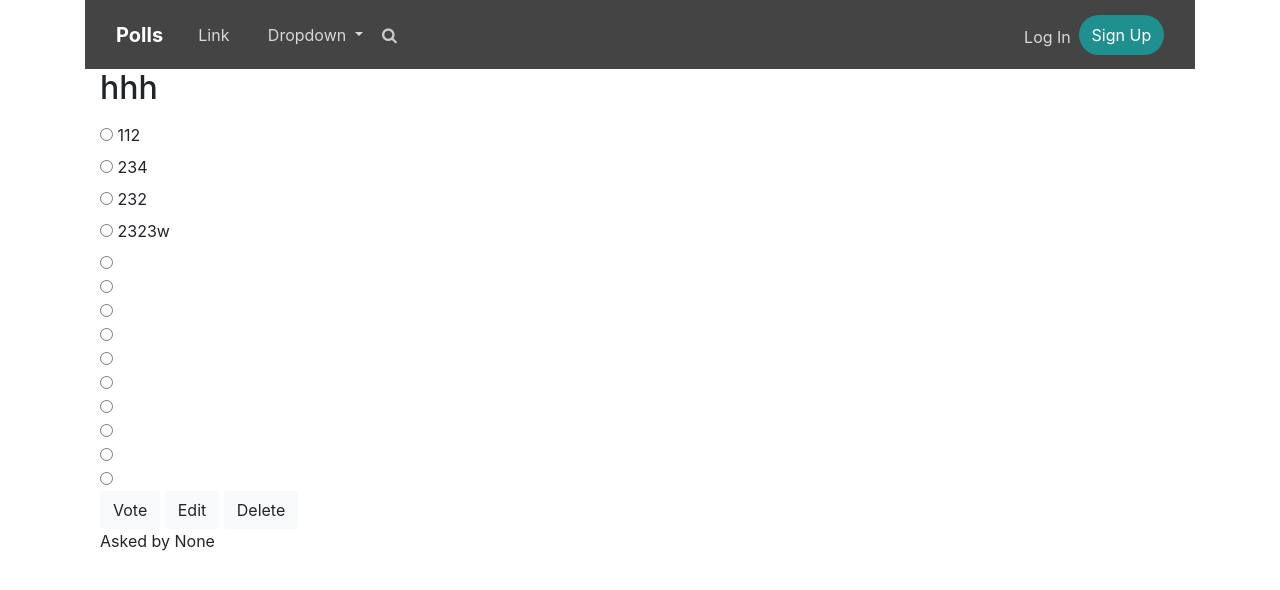
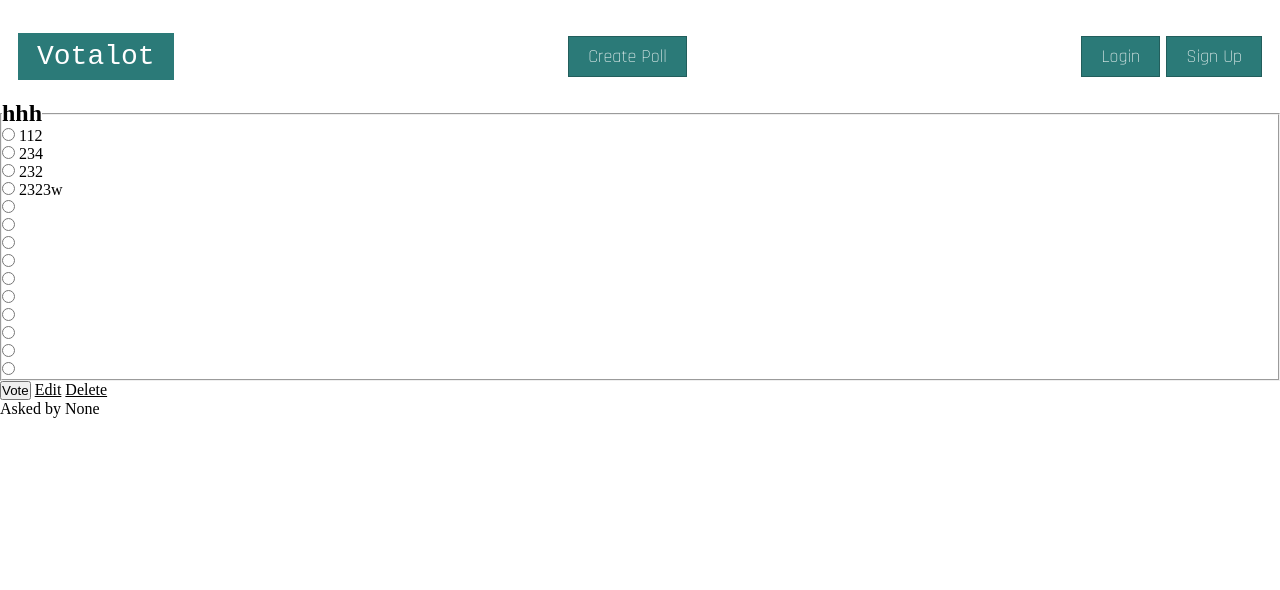
Before and after one commit to lenakotishova/Votalot, a Django app: page /polls/60/ in a window 1280 px wide. Shown: the top 590 px of the page. Run offline with Django 4.2, Linux system fonts and the light colour scheme; data comes from the database, SQL or seed files in the repository; both versions use the stored data as it was after the commit; some libraries are stand-ins or nearby versions.

Commit message:
Add Header

```diff
--- a/polls/static/polls/style.css
+++ b/polls/static/polls/style.css
@@ -1,161 +1,96 @@
-
- .header-dark {
-  background:#444;
-  background-size:cover;
+* {
+    margin: 0;
+    padding: 0;
+    align-items: center;
+    color: black;
 }
 
-
-.header-dark .navbar {
-  background:transparent;
-  padding-top:0;
-  padding-bottom:0;
-  color:#fff;
-  border-radius:0;
-  box-shadow:none;
-  border:none;
+header {
+    height: 80px;
+    /*width: auto;*/
+    padding: 10px;
+    font-size: 18px;
 }
 
-@media (min-width:768px) {
-  .header-dark .navbar {
-    padding-top:.75rem;
-    padding-bottom:.75rem;
-  }
+.nav-bar {
+    color: white;
 }
 
-.header-dark .navbar .navbar-brand {
-  font-weight:bold;
-  color:inherit;
+ul .nav-list-item a:link {
+    outline: none;
+    text-decoration: none;
+    padding: 8px 19px;
+    border: 1px solid #225e5c;
+    background-color: #2B7A78;
+    color: white;
+    margin: 0 3px;
+    font-family: 'Rajdhani', serif;
 }
 
-.header-dark .navbar .navbar-brand:hover {
-  color:#f0f0f0;
+ul .logo a {
+    outline: none;
+    text-decoration: none;
+    color: #2B7A78;
+    border: none !important;
+    padding: 8px 16px;
+    background-color: white;
+    font-family: Papyrus, Courier New, Arial !important;
+    font-size: 28px;
 }
 
-.header-dark .navbar .navbar-collapse span {
-  margin-top:5px;
+/*header a:visited {*/
+
+/*}*/
+
+/*header a:focus {*/
+
+/*}*/
+
+/*header a:hover {*/
+
+/*}*/
+
+/*header a:active {*/
+
+/*}*/
+
+span .bounded-buttons a {
+    color: white;
+}
+.nav-list-group {
+    list-style: none;
+    display: flex;
+    flex-direction: row;
+    justify-content: space-between;
 }
 
-.header-dark .navbar .navbar-collapse span .login {
-  color:#d9d9d9;
-  margin-right:.5rem;
-  text-decoration:none;
+.nav-list-item {
+    list-style: none;
+    display: flex;
+    margin: 5px;
 }
 
-.header-dark .navbar .navbar-collapse span .login:hover {
-  color:#fff;
+.dropdown {
+    position: relative;
+    display: inline-block;
+}
+.dropdown-content {
+    display: none;
+    position: absolute;
+    background-color: #f9f9f9;
+    min-width: 160px;
+    box-shadow: 0px 8px 16px 0px rgba(0,0,0,0.2);
+    padding: 12px 16px;
+    z-index: 1;
 }
 
-.header-dark .navbar .navbar-toggler {
-  border-color:#747474;
+.dropdown:hover .dropdown-content {
+    display: block;
 }
 
-.header-dark .navbar .navbar-toggler:hover, .header-dark .navbar-toggler:focus {
-  background:none;
+.dropdown-content .dropdown-link {
+    outline: none;
+    text-decoration: none;
+    padding: 0;
+    border: 0;
 }
-
-.header-dark .navbar .navbar-toggler {
-  color:#eee;
-}
-
-.header-dark .navbar .navbar-collapse, .header-dark .navbar .form-inline {
-  border-color:#636363;
-}
-
-@media (min-width: 992px) {
-  .header-dark .navbar.navbar .navbar-nav .nav-link {
-    padding-left:1.2rem;
-    padding-right:1.2rem;
-  }
-}
-
-.header-dark .navbar.navbar-dark .navbar-nav .nav-link {
-  color:#d9d9d9;
-}
-
-.header-dark .navbar.navbar-dark .navbar-nav .nav-link:focus, .header-dark .navbar.navbar-dark .navbar-nav .nav-link:hover {
-  color:#fcfeff !important;
-  background-color:transparent;
-}
-
-.header-dark .navbar .navbar-nav > li > .dropdown-menu {
-  margin-top:-5px;
-  box-shadow:0 4px 8px rgba(0,0,0,.1);
-  background-color:#fff;
-  border-radius:2px;
-}
-
-.header-dark .navbar .dropdown-menu .dropdown-item:focus, .header-dark .navbar .dropdown-menu .dropdown-item {
-  line-height:2;
-  font-size:14px;
-  color:#37434d;
-}
-
-.header-dark .navbar .dropdown-menu .dropdown-item:focus, .header-dark .navbar .dropdown-menu .drodown-item:hover {
-  background:#ebeff1;
-}
-
-.header-dark .navbar .action-button, .header-dark .navbar .action-button:active {
-  background:#208f8f;
-  border-radius:20px;
-  font-size:inherit;
-  color:#fff;
-  box-shadow:none;
-  border:none;
-  text-shadow:none;
-  padding:.5rem .8rem;
-  transition:background-color 0.25s;
-}
-
-.header-dark .navbar .action-button:hover {
-  background:#269d9d;
-}
-
-.header-dark .navbar .form-inline label {
-  color:#ccc;
-}
-
-.header-dark .navbar .form-inline .search-field {
-  display:inline-block;
-  width:80%;
-  background:none;
-  border:none;
-  border-bottom:1px solid transparent;
-  border-radius:0;
-  color:#ccc;
-  box-shadow:none;
-  color:inherit;
-  transition:border-bottom-color 0.3s;
-}
-
-.header-dark .navbar .form-inline .search-field:focus {
-  border-bottom:1px solid #ccc;
-}
-
-.header-dark .hero {
-  margin-top:60px;
-}
-
-@media (min-width:768px) {
-  .header-dark .hero {
-    margin-top:20px;
-  }
-}
-
-.header-dark .hero h1 {
-  color:#fff;
-  font-family:'Bitter', serif;
-  font-size:40px;
-  margin-top:20px;
-  margin-bottom:80px;
-}
-
-@media (min-width:768px) {
-  .header-dark .hero h1 {
-    margin-bottom:50px;
-    line-height:1.5;
-  }
-}
-
-.header-dark .hero .embed-responsive iframe {
-  background-color:#666;
-}
--- a/polls/templates/polls/base.html
+++ b/polls/templates/polls/base.html
@@ -4,59 +4,96 @@
 <head>
     <meta charset="utf-8">
     <meta name="viewport" content="width=device-width, initial-scale=1.0">
-    <title>Polls</title>
-    <link rel="stylesheet" href="{% static 'polls/style.css' %}">
-    <link rel="stylesheet" href="https://cdnjs.cloudflare.com/ajax/libs/twitter-bootstrap/4.1.3/css/bootstrap.min.css">
-    <link rel="stylesheet" href="https://cdnjs.cloudflare.com/ajax/libs/font-awesome/4.7.0/css/font-awesome.min.css">
-    <link rel="stylesheet" href="https://fonts.googleapis.com/css?family=Bitter:400,700">
+    <meta http-equiv="X-UA-Compatible" content="IE=edge">
+
+    <title>Votalot</title>
+
+    <link rel="stylesheet" type="text/css" href="{% static 'polls/style.css' %}">
+    <link rel="preconnect" href="https://fonts.googleapis.com">
+    <link rel="preconnect" href="https://fonts.gstatic.com" crossorigin>
+    <link href="https://fonts.googleapis.com/css2?family=Montserrat:wght@600&display=swap" rel="stylesheet">
+    <link href="https://fonts.googleapis.com/css2?family=Rajdhani:wght@300&display=swap" rel="stylesheet">
+
 </head>
 
 <body>
-    <div class="container">
-
-    <div>
-        <div class="header-dark">
-            <nav class="navbar navbar-dark navbar-expand-md navigation-clean-search">
-                <div class="container"><a class="navbar-brand" href="{% url 'polls:index' %}">Polls</a><button class="navbar-toggler" data-toggle="collapse" data-target="#navcol-1"><span class="sr-only">Toggle navigation</span><span class="navbar-toggler-icon"></span></button>
-                    <div class="collapse navbar-collapse"
-                        id="navcol-1">
-                        <ul class="nav navbar-nav">
-                            <li class="nav-item" role="presentation"><a class="nav-link" href="#">Link</a></li>
-                            <li class="dropdown"><a class="dropdown-toggle nav-link dropdown-toggle" data-toggle="dropdown" aria-expanded="false" href="#">Dropdown </a>
-                                <div class="dropdown-menu" role="menu"><a class="dropdown-item" role="presentation" href="#">First Item</a><a class="dropdown-item" role="presentation" href="#">Second Item</a><a class="dropdown-item" role="presentation" href="#">Third Item</a></div>
-                            </li>
-                        </ul>
-                        <form class="form-inline mr-auto" target="_self">
-
-                            <div class="form-group"><label for="search-field"><i class="fa fa-search"></i></label><input class="form-control search-field" type="search" name="search" id="search-field"></div>
-                        </form>
-                          {% if user.is_authenticated %}
-                        <div class="dropdown">
-                            <a class="btn btn-light action-button" role="button" href="{% url 'polls:create' %}">Create</a>
+<div class="container">
+    <header>
+        <nav>
+            <li class="nav-bar">
+                <ul class="nav-list-group">
+                    <li class="nav-list-item">
+                        <div class="logo">
+                            <a href="{% url 'polls:index' %}">Votalot</a>
                         </div>
-
-
-                              <button class="btn btn-secondary dropdown-toggle" type="button" id="dropdownMenuButton1" data-bs-toggle="dropdown" aria-expanded="false">
-                                  {{user }}
-                              </button>
-
-                              <ul class="dropdown-menu" aria-labelledby="dropdownMenuButton1">
-                                  <li><a class="dropdown-item" href="{% url 'users:logout' %}">Log Out</a></li>
-                              </ul>
+                    </li>
+                    <li class="nav-list-item"><a href="{% url 'polls:create' %}">Create Poll</a></li>
+                        {% if user.is_authenticated %}
+                            <li class="nav-list-item">
+                                <div class="dropdown">
+                                    <span><a href="#">{{ user }}</a></span>
+                                    <div class="dropdown-content">
+                                        <p><a class="dropdown-link" href="{% url 'users:logout' %}">Log Out</a></p>
+                                </div>
                             </div>
                         {% else %}
-                        <span class="navbar-text"><a href="{% url 'users:login' %}" class="login">Log In</a></span>
-                        <a class="btn btn-light action-button" role="button" href="{% url 'users:register' %}">Sign Up</a></div>
-                    {% endif %}
-                </div>
-            </nav>
-        </div>
+                            <li class="nav-list-item">
+                                <span class="bounded-buttons"><a href="{% url 'users:login' %}">Login</a></span>
+                                <span class="bounded-buttons"><a href="{% url 'users:register' %}">Sign Up</a></span>
+                            </li>
+                        {% endif%}
+                </ul>
+            </div>
+        </nav>
+    </header>
+    {% block content %}
+    {% endblock %}
+</div>
+
+{#    <div>#}
+{#        <div class="header-dark">#}
+{#            <nav class="navbar navbar-dark navbar-expand-md navigation-clean-search">#}
+{#                <div class="container"><a class="navbar-brand" href="{% url 'polls:index' %}">Polls</a><button class="navbar-toggler" data-toggle="collapse" data-target="#navcol-1"><span class="sr-only">Toggle navigation</span><span class="navbar-toggler-icon"></span></button>#}
+{#                    <div class="collapse navbar-collapse"#}
+{#                        id="navcol-1">#}
+{#                        <ul class="nav navbar-nav">#}
+{#                            <li class="nav-item" role="presentation"><a class="nav-link" href="#">Link</a></li>#}
+{#                            <li class="dropdown"><a class="dropdown-toggle nav-link dropdown-toggle" data-toggle="dropdown" aria-expanded="false" href="#">Dropdown </a>#}
+{#                                <div class="dropdown-menu" role="menu"><a class="dropdown-item" role="presentation" href="#">First Item</a><a class="dropdown-item" role="presentation" href="#">Second Item</a><a class="dropdown-item" role="presentation" href="#">Third Item</a></div>#}
+{#                            </li>#}
+{#                        </ul>#}
+{#                        <form class="form-inline mr-auto" target="_self">#}
+{##}
+{#                            <div class="form-group"><label for="search-field"><i class="fa fa-search"></i></label><input class="form-control search-field" type="search" name="search" id="search-field"></div>#}
+{#                        </form>#}
+{#                          {% if user.is_authenticated %}#}
+{#                        <div class="dropdown">#}
+{#                            <a class="btn btn-light action-button" role="button" href="{% url 'polls:create' %}">Create</a>#}
+{#                        </div>#}
+{##}
+{##}
+{#                              <button class="btn btn-secondary dropdown-toggle" type="button" id="dropdownMenuButton1" data-bs-toggle="dropdown" aria-expanded="false">#}
+{#                                  {{user }}#}
+{#                              </button>#}
+{##}
+{#                              <ul class="dropdown-menu" aria-labelledby="dropdownMenuButton1">#}
+{#                                  <li><a class="dropdown-item" href="{% url 'users:logout' %}">Log Out</a></li>#}
+{#                              </ul>#}
+{#                            </div>#}
+{#                        {% else %}#}
+{#                        <span class="navbar-text"><a href="{% url 'users:login' %}" class="login">Log In</a></span>#}
+{#                        <a class="btn btn-light action-button" role="button" href="{% url 'users:register' %}">Sign Up</a></div>#}
+{#                    {% endif %}#}
+{#                </div>#}
+{#            </nav>#}
+{#        </div>#}
+{#    </div>#}
+{#    {% block content %}#}
+{##}
+{#    {% endblock %}#}
+{#    </div>#}
+{#<script src="https://cdn.jsdelivr.net/npm/@popperjs/core@2.11.6/dist/umd/popper.min.js" integrity="sha384-oBqDVmMz9ATKxIep9tiCxS/Z9fNfEXiDAYTujMAeBAsjFuCZSmKbSSUnQlmh/jp3" crossorigin="anonymous"></script>#}
+{#<script src="https://cdn.jsdelivr.net/npm/bootstrap@5.3.0-alpha1/dist/js/bootstrap.min.js" integrity="sha384-mQ93GR66B00ZXjt0YO5KlohRA5SY2XofN4zfuZxLkoj1gXtW8ANNCe9d5Y3eG5eD" crossorigin="anonymous"></script>#}
     </div>
-    {% block content %}
-
-    {% endblock %}
-    </div>
-<script src="https://cdn.jsdelivr.net/npm/@popperjs/core@2.11.6/dist/umd/popper.min.js" integrity="sha384-oBqDVmMz9ATKxIep9tiCxS/Z9fNfEXiDAYTujMAeBAsjFuCZSmKbSSUnQlmh/jp3" crossorigin="anonymous"></script>
-<script src="https://cdn.jsdelivr.net/npm/bootstrap@5.3.0-alpha1/dist/js/bootstrap.min.js" integrity="sha384-mQ93GR66B00ZXjt0YO5KlohRA5SY2XofN4zfuZxLkoj1gXtW8ANNCe9d5Y3eG5eD" crossorigin="anonymous"></script>
 </body>
 </html>
--- a/polls/views.py
+++ b/polls/views.py
@@ -39,6 +39,7 @@ class ResultView(generic.DetailView, LoginRequiredMixin):
     model = Question
     template_name = 'polls/results.html'
 
+
 @login_required
 def result_data(request, pk):
     votedata = []
@@ -50,6 +51,7 @@ def result_data(request, pk):
         votedata.append({i.choice_text: i.votes})
 
     return JsonResponse(votedata, safe=False)
+
 
 @login_required
 def vote(request, question_id):
@@ -65,6 +67,7 @@ def vote(request, question_id):
         selected_choice.votes += 1
         selected_choice.save()
         return HttpResponseRedirect(reverse('polls:results', args=(question.id,)))
+
 
 @login_required
 def create_polls_form_view(request):
```
Also changed, not shown: db.sqlite3, polls/templates/polls/navbar.html (added).
